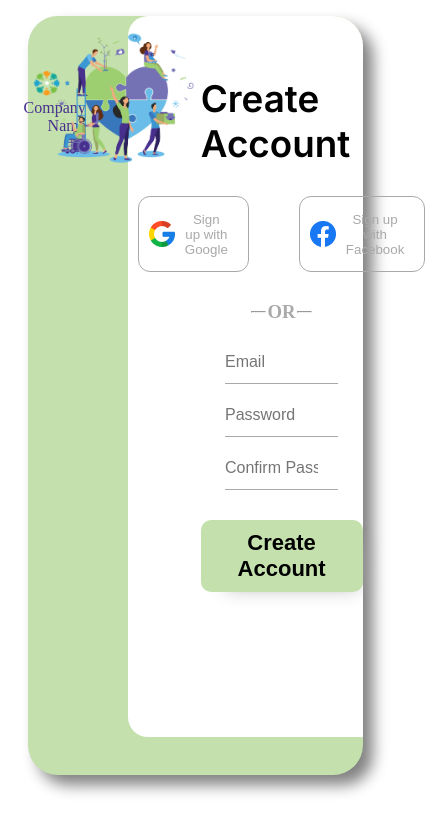
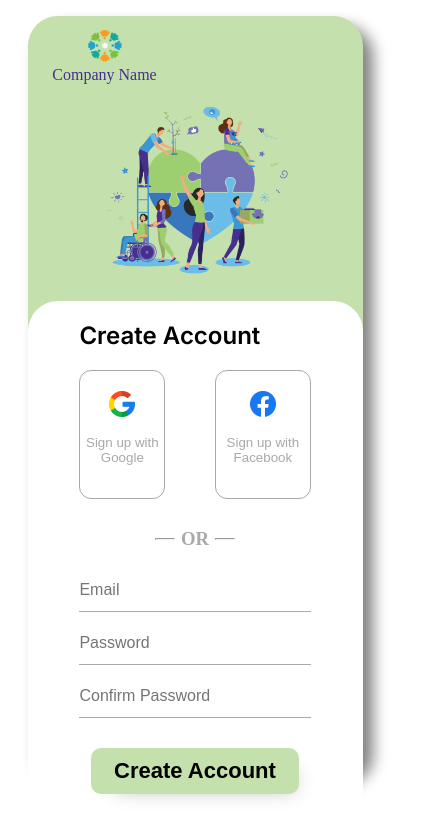
Before and after one commit to medhatassm/Sign-Up-Page, a plain HTML site: page index.html in a window 390 px wide. Shown: the whole page, 425 px wide, since content can reach past the window. Drawn offline with Linux system fonts and the light colour scheme.

Commit message:
Mobile responsive added

```diff
--- a/style.css
+++ b/style.css
@@ -66,8 +66,6 @@ body {
     height: 95%;
     background-color: white;
     border-radius: 20px 30px 0px 20px;
-
-
 }
 
 form {
@@ -176,3 +174,79 @@ h2 {
 .new-account-btn:hover{
     background-color:#bbc9b0;
 }
+
+@media only screen and (max-width: 920px) {
+
+    .container {
+        direction: ltr;
+        flex-direction: column;
+
+    }
+
+    .image-container {
+        width: 100%;
+        /* Ensure the image does not overflow */
+        height: auto;
+        overflow: visible;
+        position: static;
+        top: 0;
+        right: 0%;
+        display: flex;
+        justify-content: center;
+        align-items: center;
+
+    }
+
+    .vector_image {
+        width: 60%;
+    }
+
+    .logo-container {
+        width: 40%;
+        overflow: visible;
+        /* Ensure the image does not overflow */
+        position: static;
+        top: 0;
+        right: 0%;
+        margin-top: 10px;
+        margin-left: 10px;
+    }
+
+    .logo_image {
+        width: 30%;
+
+    }
+
+    .data-container {
+        width: 100%;
+        height: 100%;
+        background-color: white;
+        border-radius: 30px;
+        display: flex;
+        justify-content: center;
+    }
+
+    form{
+        margin-top: 0px;
+        margin-bottom: 23px;
+    }
+
+    h2 {
+        font-size: 1.5em;
+        font-family: 'Inter', sans-serif;
+        font-weight: 600;
+    }
+
+    .social-btn {
+        flex-direction: column;
+        gap: 5px;
+        padding: 20px 5px;
+        padding-right: 5px;
+
+    }
+
+    .user-container input {
+        width: 100%;
+    }
+
+}
```
